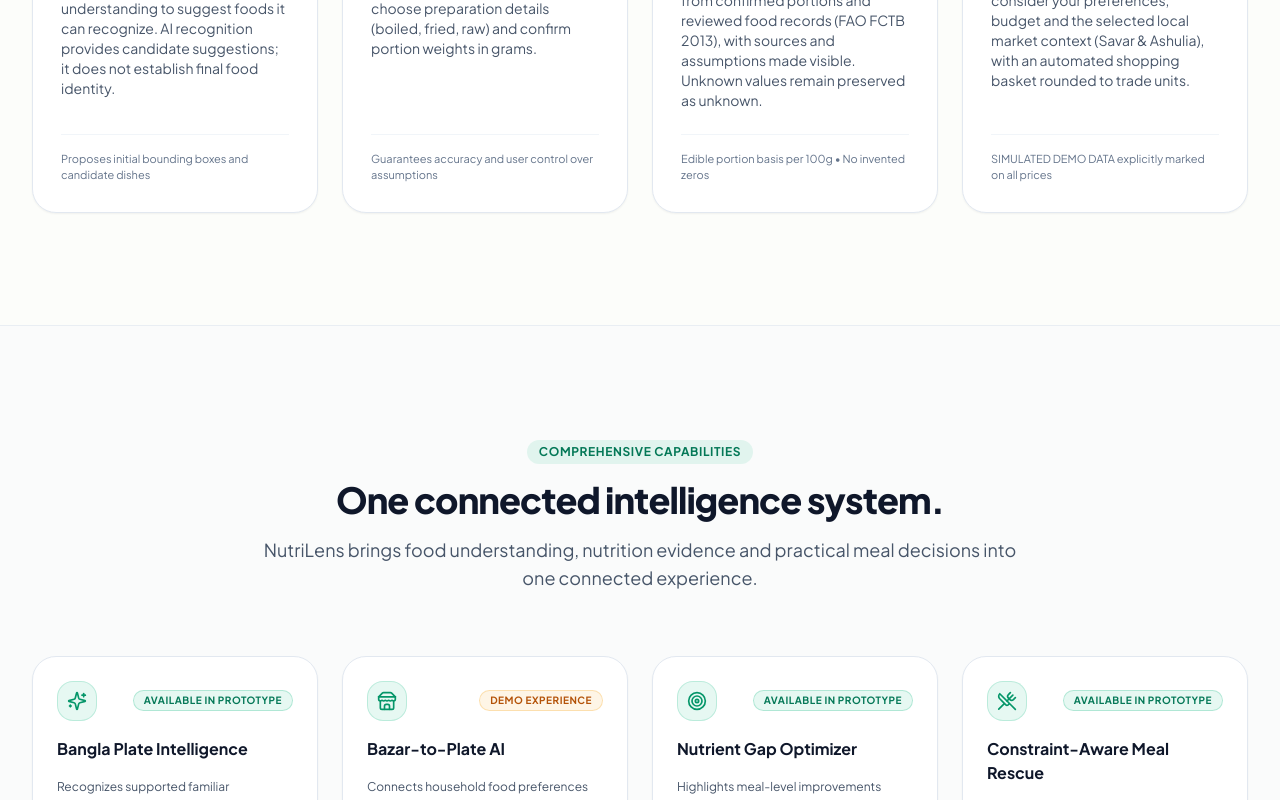
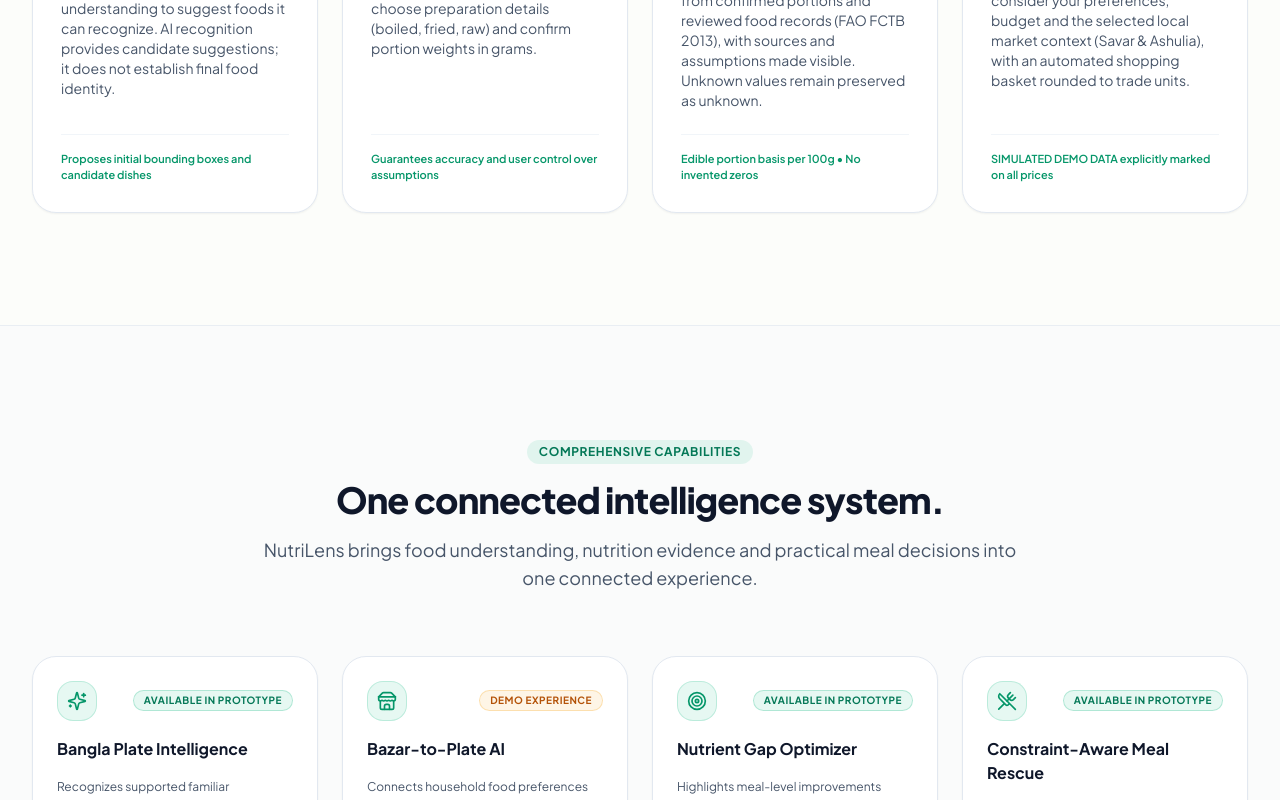
Before and after one commit to albert-611/NutriLens, a React (Vite) app: page / in a window 1280 px wide. Shown: the part 2660-3460 px from the top of the page. Built offline with nearby package versions, Linux system fonts and the light colour scheme; no server answers.

Commit message:
style(landing): highlight footnotes in green on How It Works cards

```diff
--- a/src/components/landing/HowItWorksSection.tsx
+++ b/src/components/landing/HowItWorksSection.tsx
@@ -115,7 +115,7 @@ export const HowItWorksSection: React.FC = () => {
                 {/* Footnote */}
                 <motion.div
                   layout="position"
-                  className="pt-4 mt-6 border-t border-slate-100 dark:border-forest-border/60 text-[11px] text-slate-500 dark:text-slate-400"
+                  className="pt-4 mt-6 border-t border-slate-100 dark:border-forest-border/60 text-[11px] font-semibold text-emerald-600 dark:text-emerald-400"
                 >
                   {s.footnote}
                 </motion.div>
```
